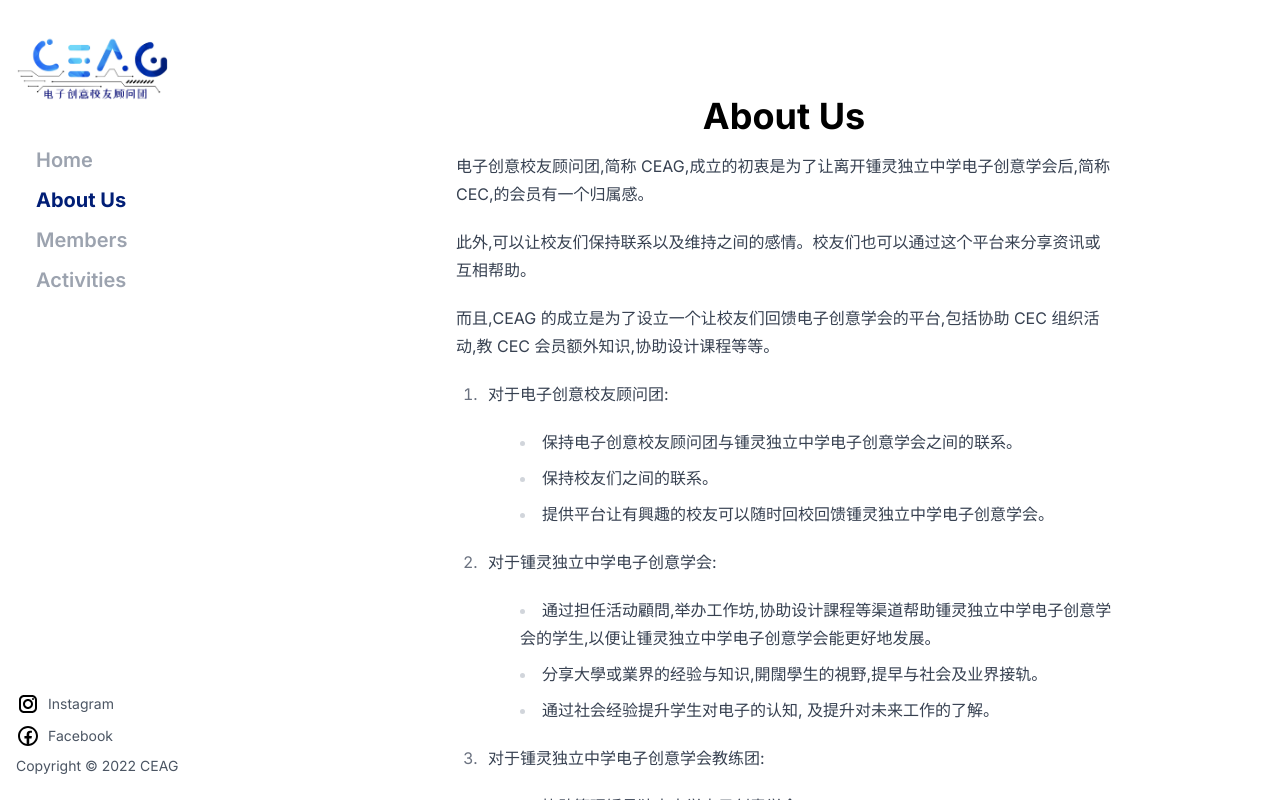
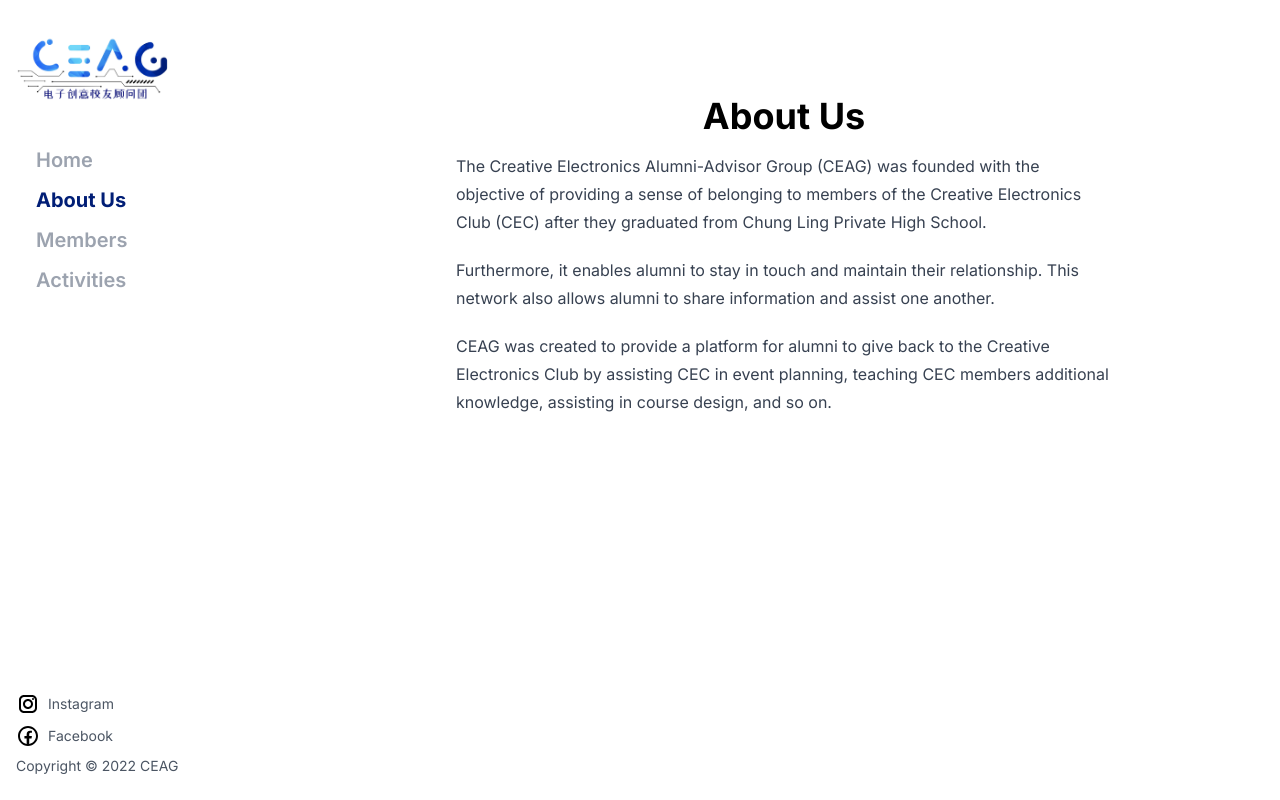
Before and after one commit to ceagGH/ceagGH.github.io, a Next.js app: page /aboutus in a window 1280 px wide. Built offline with nearby package versions, Linux system fonts and the light colour scheme.

Commit message:
Update aboutus.mdx

```diff
--- a/pages/aboutus.mdx
+++ b/pages/aboutus.mdx
@@ -1,23 +1,10 @@
 import Layout from "../components/Layout";
 
-电子创意校友顾问团,简称 CEAG,成立的初衷是为了让离开锺灵独立中学电子创意学会后,简称 CEC,的会员有一个归属感。
+The Creative Electronics Alumni-Advisor Group (CEAG) was founded with the objective of providing a sense of belonging to members of the Creative Electronics Club (CEC) after they graduated from Chung Ling Private High School.
 
-此外,可以让校友们保持联系以及维持之间的感情。校友们也可以通过这个平台来分享资讯或互相帮助。
+Furthermore, it enables alumni to stay in touch and maintain their relationship. This network also allows alumni to share information and assist one another.
 
-而且,CEAG 的成立是为了设立一个让校友们回馈电子创意学会的平台,包括协助 CEC 组织活动,教 CEC 会员额外知识,协助设计课程等等。
-
-1. 对于电子创意校友顾问团:
-    - 保持电子创意校友顾问团与锺灵独立中学电子创意学会之间的联系。
-    - 保持校友们之间的联系。
-    - 提供平台让有興趣的校友可以随时回校回馈锺灵独立中学电子创意学会。
-
-2. 对于锺灵独立中学电子创意学会:
-    - 通过担任活动顧問,举办工作坊,协助设计課程等渠道帮助锺灵独立中学电子创意学会的学生,以便让锺灵独立中学电子创意学会能更好地发展。
-    - 分享大學或業界的经验与知识,開闊學生的視野,提早与社会及业界接轨。
-    - 通过社会经验提升学生对电子的认知, 及提升对未来工作的了解。
-
-3. 对于锺灵独立中学电子创意学会教练团:
-    - 协助管理锺灵独立中学电子创意学会。
+CEAG was created to provide a platform for alumni to give back to the Creative Electronics Club by assisting CEC in event planning, teaching CEC members additional knowledge, assisting in course design, and so on.
 
 export default ({children}) => (
     <Layout title="About Us">
```
